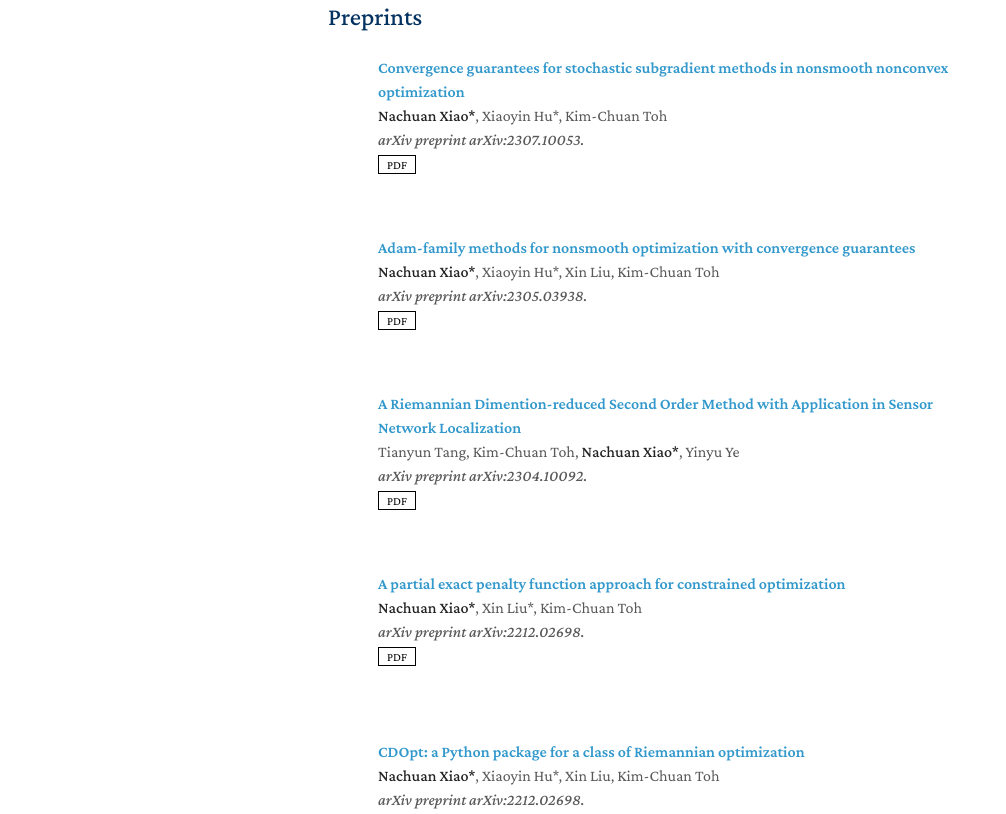
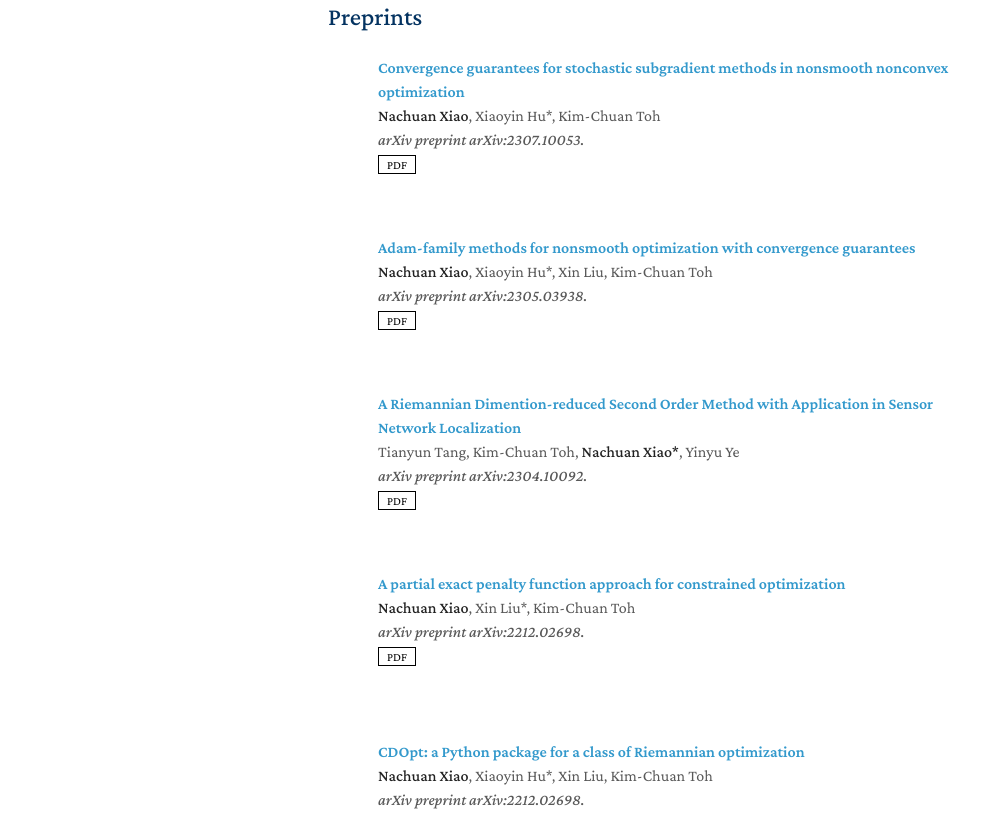
Before and after one commit to xnchxy/xnchxy.github.io, a Jekyll site: the page built from index.md, in a window 1280 px wide and 1400 px high. Shown: the part 568-1382 px from the top of the window, without its empty margins (142-1148 px from the left). Built offline with Jekyll 4.4.1, drawn with Linux system fonts in a browser that asks for light colours; nearby versions of some CDN libraries; a style sheet for code colours, icons or effects is not loaded; our own code applies the rules of GitHub Pages for plain Markdown files.

```diff
--- a/_data/preprints.yml
+++ b/_data/preprints.yml
@@ -1,11 +1,11 @@
 main:
   - title: Convergence guarantees for stochastic subgradient methods in nonsmooth nonconvex optimization
-    authors:  <strong>Nachuan Xiao*</strong>, Xiaoyin Hu*, Kim-Chuan Toh
+    authors:  <strong>Nachuan Xiao</strong>, Xiaoyin Hu*, Kim-Chuan Toh
     conference: "arXiv preprint arXiv:2307.10053."
     pdf: https://arxiv.org/pdf/2307.10053
 
   - title: Adam-family methods for nonsmooth optimization with convergence guarantees
-    authors:  <strong>Nachuan Xiao*</strong>, Xiaoyin Hu*, Xin Liu, Kim-Chuan Toh
+    authors:  <strong>Nachuan Xiao</strong>, Xiaoyin Hu*, Xin Liu, Kim-Chuan Toh
     conference: "arXiv preprint arXiv:2305.03938."
     pdf: https://arxiv.org/pdf/2305.03938
 
@@ -15,12 +15,12 @@ main:
     pdf: https://arxiv.org/pdf/2304.10092
 
   - title: A partial exact penalty function approach for constrained optimization
-    authors:  <strong>Nachuan Xiao*</strong>, Xin Liu*, Kim-Chuan Toh
+    authors:  <strong>Nachuan Xiao</strong>, Xin Liu*, Kim-Chuan Toh
     conference: "arXiv preprint arXiv:2212.02698."
     pdf: https://arxiv.org/pdf/2212.02698
 
   - title: "CDOpt: a Python package for a class of Riemannian optimization"
-    authors:  <strong>Nachuan Xiao*</strong>, Xiaoyin Hu*, Xin Liu, Kim-Chuan Toh
+    authors:  <strong>Nachuan Xiao</strong>, Xiaoyin Hu*, Xin Liu, Kim-Chuan Toh
     conference: "arXiv preprint arXiv:2212.02698."
     pdf: https://arxiv.org/pdf/2212.02698
 
```
